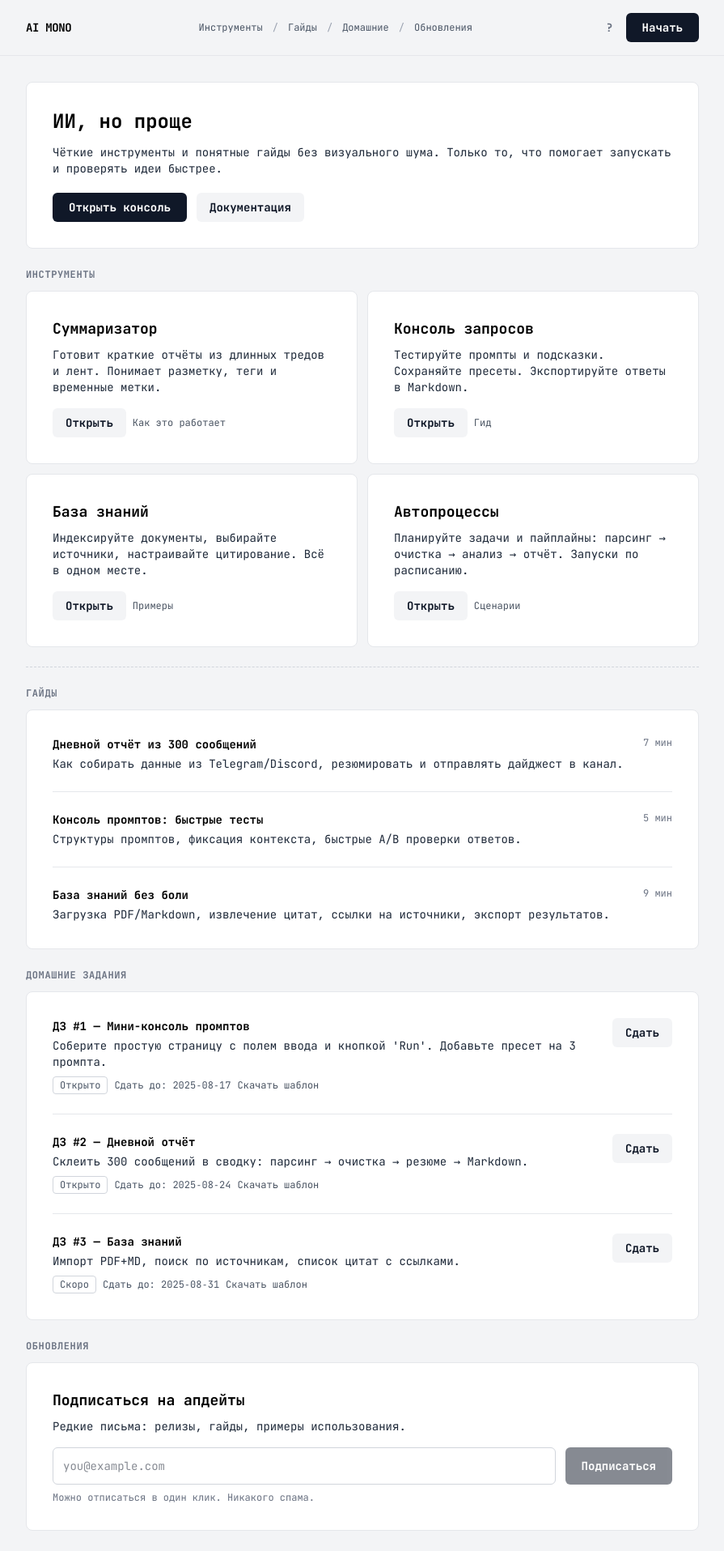
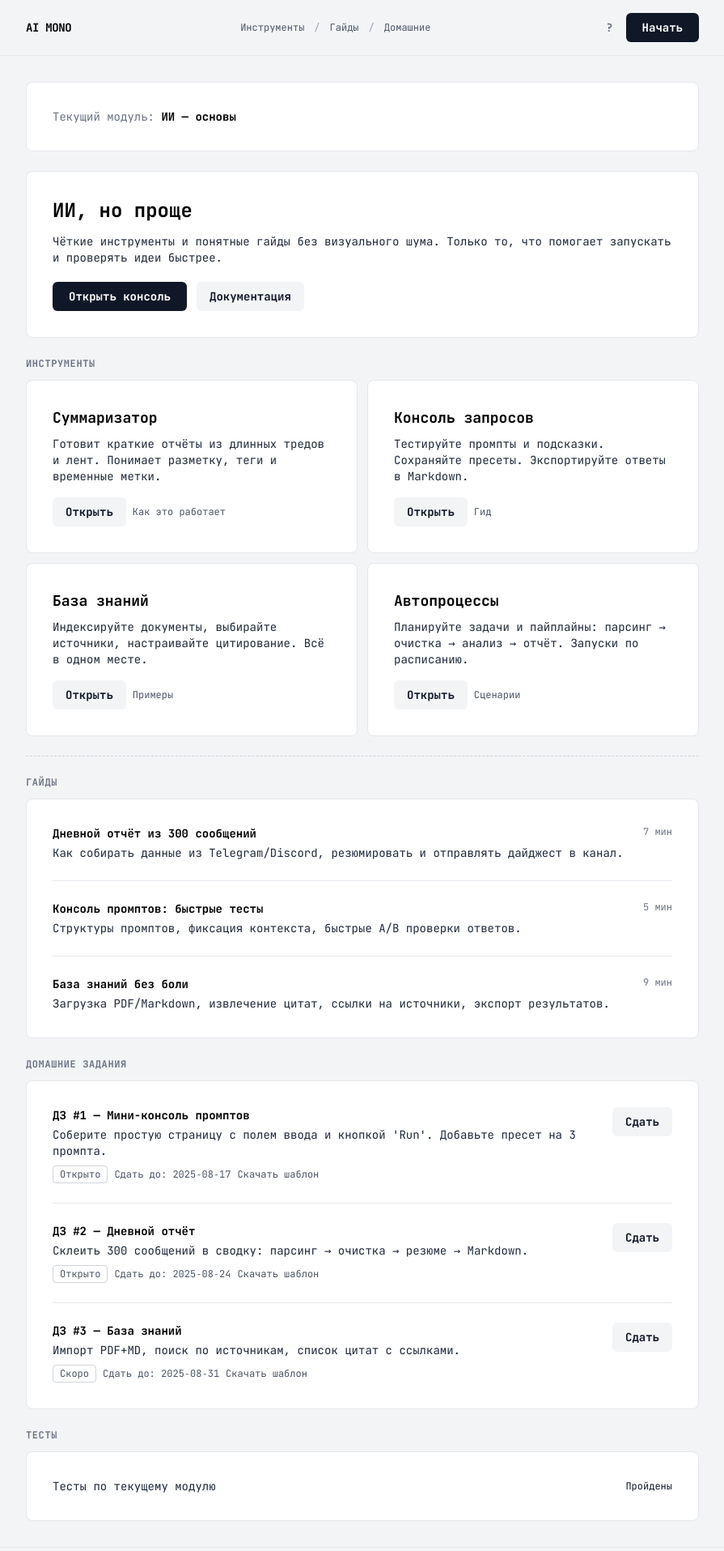
Before and after one commit to riiiiiiiiis/ai-vibecoding-dashboard, a React (Vite) app: page / in a window 1280 px wide. Shown: the top 1915 px of the page at 81% size, without its empty margins (192-1087 px from the left). Built offline with nearby package versions, Linux system fonts and the light colour scheme.

Commit message:
feat: show current module header and simplify tests summary; remove updates section

```diff
--- a/src/app/App.jsx
+++ b/src/app/App.jsx
@@ -56,6 +56,8 @@ export default function App() {
     results.push({ name: "Email эвристика includes", pass: isLikelyEmail("a@b.c") && !isLikelyEmail("bad") });
     return results;
   }, []);
+  const allPass = tests.every((t) => t.pass);
+  const currentModule = "ИИ — основы";
 
   return (
     <div
@@ -79,8 +81,6 @@ export default function App() {
             <a className="hover:underline" href="#guides">Гайды</a>
             <span className="text-gray-400">/</span>
             <a className="hover:underline" href="#assignments">Домашние</a>
-            <span className="text-gray-400">/</span>
-            <a className="hover:underline" href="#updates">Обновления</a>
           </nav>
           <div className="flex items-center gap-2">
             <Button variant="icon" aria-label="Справка" title="Справка" onClick={() => setModalOpen(true)}>?</Button>
@@ -90,6 +90,14 @@ export default function App() {
       </header>
 
       <main className="max-w-4xl mx-auto p-6 sm:p-8 space-y-6">
+        {/* Текущий модуль */}
+        <Card className="py-3">
+          <div className="text-sm">
+            <span className="text-gray-500">Текущий модуль: </span>
+            <span className="font-bold text-black">{currentModule}</span>
+          </div>
+        </Card>
+
         <Card>
           <div className="space-y-3">
             <H2>ИИ, но проще</H2>
@@ -166,32 +174,13 @@ export default function App() {
           </Card>
         </section>
 
-        <section id="updates" className="space-y-3">
-          <SectionHeading>Обновления</SectionHeading>
-          <Card>
-            <H3>Подписаться на апдейты</H3>
-            <p className="mt-2 text-sm text-gray-800">Редкие письма: релизы, гайды, примеры использования.</p>
-
-            {emailError && <div className="mt-4 bg-red-50 border border-red-200 text-red-800 p-3 rounded-md text-sm">{emailError}</div>}
-
-            <form onSubmit={subscribe} className="mt-4 flex flex-col sm:flex-row gap-3">
-              <Input type="email" placeholder="you@example.com" value={email} onChange={(e) => setEmail(e.target.value)} aria-invalid={!!emailError} />
-              <Button type="submit" disabled={!email || !isValidEmail}>Подписаться</Button>
-            </form>
-            <p className="mt-2 text-xs text-gray-500">Можно отписаться в один клик. Никакого спама.</p>
-          </Card>
-        </section>
-
         <section id="tests" className="space-y-3">
           <SectionHeading>Тесты</SectionHeading>
           <Card className="space-y-2">
-            {tests.map((t, i) => (
-              <div key={i} className="flex items-center justify-between text-sm">
-                <span className="text-gray-800">{t.name}</span>
-                <span className={`text-xs ${t.pass ? "text-gray-900" : "text-gray-500"}`}>{t.pass ? "OK" : "FAIL"}</span>
-              </div>
-            ))}
-            <p className="text-xs text-gray-500">Если что-то падает — скажи, какой ожидаемый результат, поправлю логику.</p>
+            <div className="flex items-center justify-between text-sm">
+              <span className="text-gray-800">Тесты по текущему модулю</span>
+              <span className={`text-xs ${allPass ? "text-gray-900" : "text-red-600"}`}>{allPass ? "Пройдены" : "Не пройдены"}</span>
+            </div>
           </Card>
         </section>
       </main>
```
